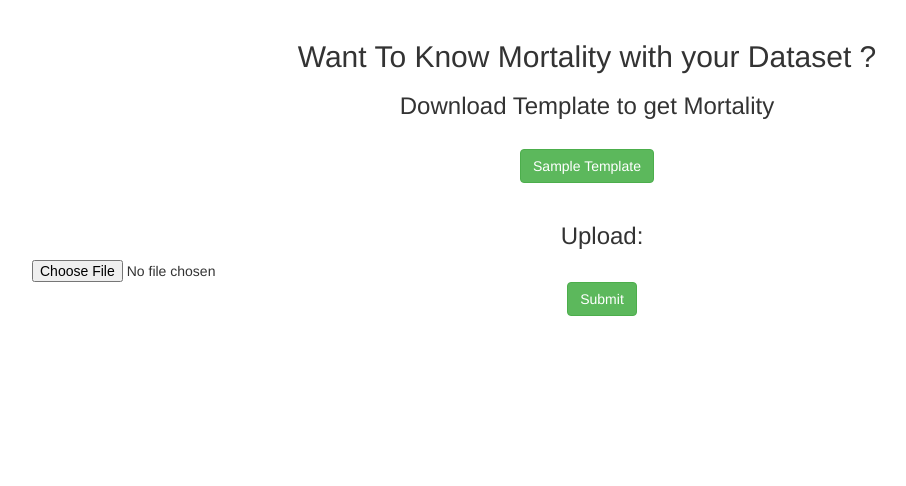
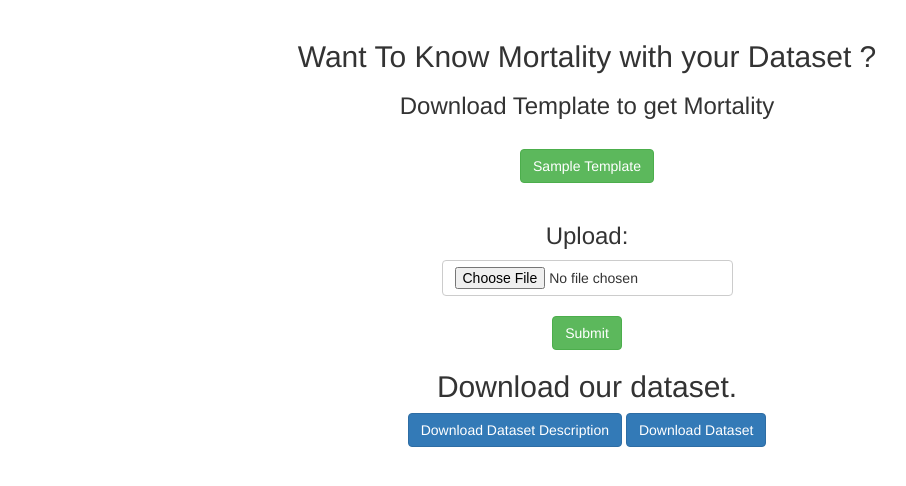
Before and after one commit to bhavika1996/Capstone_finalproject, a Django app: template mycapstone/templates/file.html in a window 1280 px wide. Shown: the part 52-538 px from the top of the page, without its empty margins (53-959 px from the left). Run offline with Django 3.2, Linux system fonts and the light colour scheme; the template is opened without the code that fills it, so the values that code supplies are empty; parts of the project's set-up code (start-up, migrations or seed data) failed here and were passed over; some libraries are stand-ins or nearby versions.

Commit message:
download files

```diff
--- a/mycapstone/templates/file.html
+++ b/mycapstone/templates/file.html
@@ -32,13 +32,23 @@
   <a href={{url}}> <button type="button" class="btn btn-success" href={{url}}>Sample Template</button> </a>
   <br>
   <br>
+</div>
+
 <div class="container text-center">
   <form method="POST" action="/uplaod_csv" enctype="multipart/form-data">
     {% csrf_token %}
-      <h3>Upload: </h3><input name="csv_file" type="file"/>
+    <h3>Upload: </h3>
+    <input class="center-block btn btn-default" name="csv_file" type="file"/> <br/>
     <input type="submit" class="btn btn-success text-center" value="Submit">
   </form>
 </div>
+
+
+<div class="container text-center">
+  <h2> Download our dataset.</h2>
+
+  <a href='https://drive.google.com/file/d/1xfxb_cD6OkaSUMgkRCTawFkFruAdkgsK/view?usp=sharing' target="_blank" class="btn btn-primary"> Download Dataset Description </a>
+  <a href="https://drive.google.com/file/d/1DLaZB-yxqc6FZioFDJKBKHMhUn6mlBJ3/view?usp=sharing" target="_blank" class="btn btn-primary"> Download Dataset </a>
 </div>
 
 </body>
```
Lines whose indentation alone changed are shown as unchanged.
